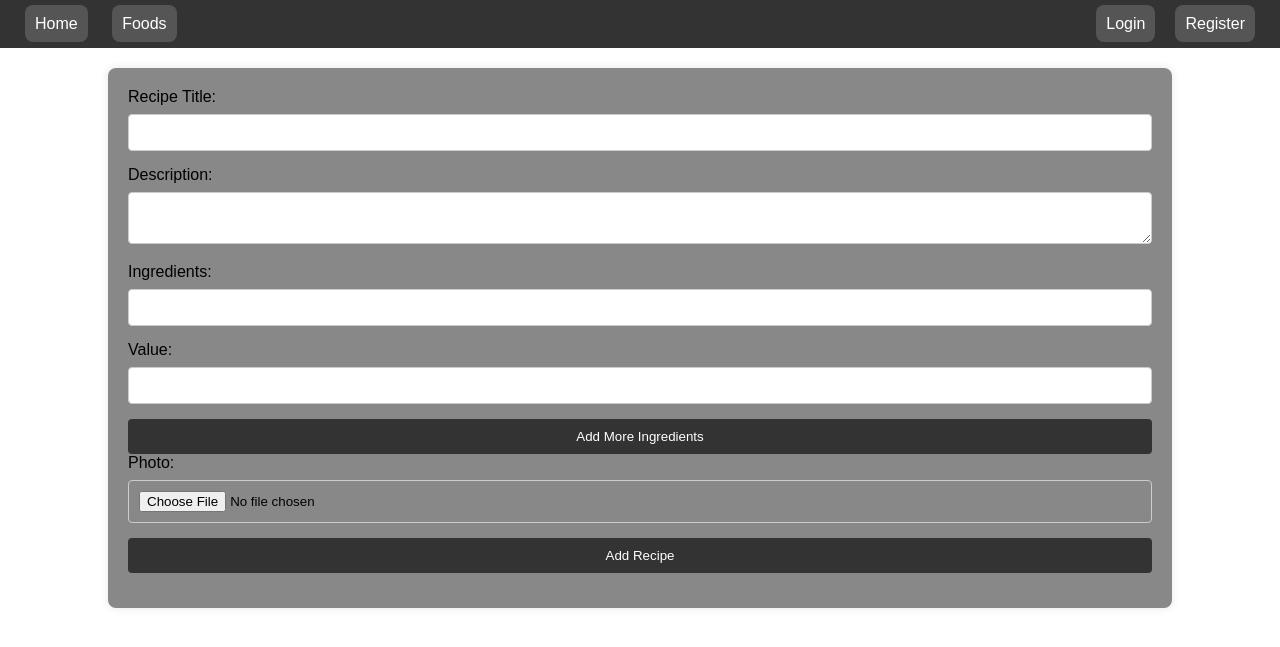
After one commit to CodeFusion-General/foodshop, a PHP site: page /foodshop/add-foods.php in a window 1280 px wide. The commit adds this page. Shown: the top 647 px of the page. Run offline with PHP 8.4, Linux system fonts and the light colour scheme.

Commit message:
yemek ekleme ozelligi eklendi
Co-Authored-By: ArdaKokten <148623482+ArdaKokten@users.noreply.github.com>

```diff
--- /dev/null
+++ b/add-foods.php
@@ -0,0 +1,87 @@
+<!DOCTYPE html>
+<html lang="en">
+<?php
+
+include"head.php";
+session_start(); // Start the session
+
+$servername = "localhost";
+$username = "root";
+$password = "";
+$dbname = "foodshop";
+
+// Create connection
+$conn = new mysqli($servername, $username, $password, $dbname);
+
+// Check connection
+if ($conn->connect_error) {
+    die("Connection failed: " . $conn->connect_error);
+}
+
+// Check if form is submitted
+if ($_SERVER["REQUEST_METHOD"] == "POST") {
+    $title = $conn->real_escape_string($_POST['title']);
+    $description = $conn->real_escape_string($_POST['description']);
+    $ingredients = $_POST['ingredients'];
+    $values = $_POST['values'];
+
+    // Replace with actual user ID from session or authentication system
+    if(isset($_SESSION['user_id'])) {
+        $user_id = $_SESSION['user_id'];
+    } else {
+        // Handle the case where the user is not logged in or session is not set
+        echo "User is not logged in.";
+        exit; // Or redirect to login page
+    }
+
+    // Insert recipe data into 'recipe' table
+    $recipe_query = "INSERT INTO recipe (user_id, title, description) VALUES ('$user_id', '$title', '$description')";
+    if ($conn->query($recipe_query) === TRUE) {
+        $recipe_id = $conn->insert_id;
+
+        // Insert each ingredient into 'recipe_ingredients' table
+        for ($i = 0; $i < count($ingredients); $i++) {
+            $ingredient = $conn->real_escape_string($ingredients[$i]);
+            $value = $conn->real_escape_string($values[$i]);
+            $ingredient_query = "INSERT INTO recipe_ingredients (recipe_id, ingredient, value) VALUES ('$recipe_id', '$ingredient', '$value')";
+            $conn->query($ingredient_query);
+        }
+
+        // Handle photo upload
+        $target_dir = "uploads/"; // Make sure this directory exists and is writable
+        $target_file = $target_dir . basename($_FILES["photo"]["name"]);
+        if (move_uploaded_file($_FILES["photo"]["tmp_name"], $target_file)) {
+            $photo_query = "INSERT INTO recipe_photo (recipe_id, photo) VALUES ('$recipe_id', '$target_file')";
+            $conn->query($photo_query);
+        }
+    }
+    $conn->close();
+}
+?>
+
+<body>
+<?php include("navbar.php"); ?>
+<form id="add-foods" class="add-foods"action="add-foods.php" method="post" enctype="multipart/form-data">
+    <label for="title">Recipe Title:</label>
+    <input type="text" id="title" name="title" required>
+
+    <label for="description">Description:</label>
+    <textarea id="description" name="description" required></textarea>
+
+
+    <div class="add-food-ingredients">
+        <label for="ingredient">Ingredients:</label>
+        <input type="text" id="ingredient" name="ingredients[]" required>
+        <label for="value">Value:</label>
+        <input type="text" id="value" name="values[]" required>
+    </div>
+    <button type="button" onclick="addIngredientField()">Add More Ingredients</button>
+
+    <label for="photo">Photo:</label>
+    <input type="file" id="photo" name="photo" required>
+
+    <input type="submit" value="Add Recipe">
+</form>
+
+</body>
+</html>
--- a/backend/logout.php
+++ b/backend/logout.php
@@ -13,6 +13,7 @@ if (!isset($_SESSION['loggedin'])) {
 $_SESSION = array();
 
 // Destroy the session
+session_unset();
 session_destroy();
 
 // Redirect to the login page after logout with a success message
--- a/head.php
+++ b/head.php
@@ -2,5 +2,6 @@
     <meta charset="UTF-8">
     <meta name="viewport" content="width=device-width, initial-scale=1.0">
     <link href="style.css" rel="stylesheet">
+    <script src="script.js"></script>
     <title><?php echo $pageTitle ?? "Default Title"; ?></title>
 </head>
--- a/index.php
+++ b/index.php
@@ -9,7 +9,7 @@ include 'head.php';
 <body>
     <?php include ("navbar.php") ?>
     <?php
-        echo "Home";
+        echo "This will be main page of the website";
     ?>
 </body>
 </html>
--- a/navbar.php
+++ b/navbar.php
@@ -10,6 +10,12 @@ if (session_status() == PHP_SESSION_NONE) {
         <div class="navbar-left-align">
             <a href="index.php" class="home-button">Home</a>
             <a href="food.php" class="foods-button">Foods</a>
+            <?php
+            if (isset($_SESSION['loggedin']) && $_SESSION['loggedin'] === true) {
+                // Display logout button if logged in
+                echo '<a href="add-foods.php" class="addfoods-button">Add Foods</a>';
+            }
+            ?>
         </div>
         <div class="navbar-right-align">
             <?php
--- /dev/null
+++ b/script.js
@@ -0,0 +1,34 @@
+function addIngredientField() {
+    // Create a new div to group ingredient and value input fields
+    var ingredientDiv = document.createElement("div");
+    ingredientDiv.classList.add("ingredient-pair");
+
+    // Create new input elements for ingredient and value
+    var newIngredientLabel = document.createElement("label");
+    newIngredientLabel.setAttribute("for", "ingredient");
+    newIngredientLabel.textContent = "Ingredients:";
+
+    var newIngredientField = document.createElement("input");
+    newIngredientField.setAttribute("type", "text");
+    newIngredientField.setAttribute("name", "ingredients[]");
+    newIngredientField.required = true;
+
+    var newValueLabel = document.createElement("label");
+    newValueLabel.setAttribute("for", "value");
+    newValueLabel.textContent = "Value:";
+
+    var newValueField = document.createElement("input");
+    newValueField.setAttribute("type", "text");
+    newValueField.setAttribute("name", "values[]");
+    newValueField.required = true;
+
+    // Append labels and input fields to the div
+    ingredientDiv.appendChild(newIngredientLabel);
+    ingredientDiv.appendChild(newIngredientField);
+    ingredientDiv.appendChild(newValueLabel);
+    ingredientDiv.appendChild(newValueField);
+
+    // Append the div to the "add-food-ingredients" container
+    var ingredientsContainer = document.querySelector(".add-food-ingredients");
+    ingredientsContainer.appendChild(ingredientDiv);
+}
--- a/style.css
+++ b/style.css
@@ -34,16 +34,17 @@ body {
     color: black;
 }
 
+.addfoods-button,
 .logout-button,
 .home-button,
 .foods-button,
 .login-button,
 .register-button {
-
     background-color: #555;
 }
 
-.logout-button,
+.addfoods-button:hover,
+.logout-button:hover,
 .home-button:hover,
 .foods-button:hover,
 .login-button:hover,
@@ -177,3 +178,59 @@ Food
     .btn-details:hover {
         background-color: #555;
     }
+
+    /*
+    Add Foods
+    */
+
+.add-foods {
+    width: 80%;
+    margin: 20px auto;
+    background-color: #888;
+    padding: 20px;
+    border-radius: 8px;
+    box-shadow: 0 0 10px rgba(0, 0, 0, 0.1);
+}
+
+.add-foods h2 {
+    text-align: center;
+    margin-bottom: 20px;
+}
+
+/* Form Labels */
+.add-foods label {
+    display: block;
+    margin-bottom: 8px;
+}
+
+/* Form Input Fields */
+.add-foods input[type="text"],
+.add-foods textarea,
+.add-foods input[type="file"] {
+    width: 100%;
+    padding: 10px;
+    margin-bottom: 15px;
+    box-sizing: border-box;
+    border: 1px solid #ccc;
+    border-radius: 4px;
+}
+
+/* Form Textarea */
+.add-foods textarea {
+    resize: vertical; /* Allows vertical resizing of the textarea */
+}
+
+/* Form Submit Button */
+.add-foods input[type="submit"] {
+    background-color: #333;
+    color: #fff;
+    padding: 10px 15px;
+    border: none;
+    border-radius: 4px;
+    cursor: pointer;
+    width: 100%;
+}
+
+.add-foods input[type="submit"]:hover {
+    background-color: #555;
+}
```
